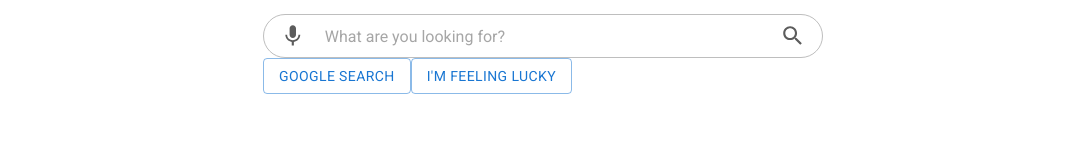
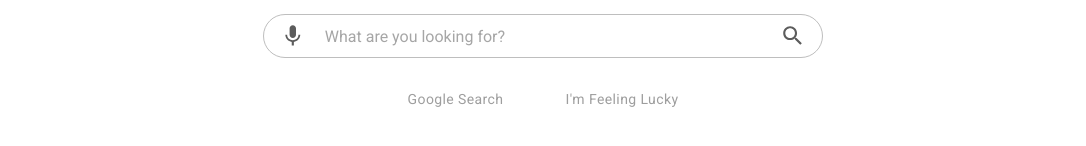
Before and after one commit to Molberda/google--clone, a React (Create React App) app: page / in a window 1280 px wide. Shown: the part 288-434 px from the top of the page, without its empty margins (97-1183 px from the left). Built offline with nearby package versions, Linux system fonts and the light colour scheme.

Commit message:
added css for the material ui btns

```diff
--- a/src/Components/SearchBar.css
+++ b/src/Components/SearchBar.css
@@ -10,7 +10,8 @@
   max-width: 560px;
 }
 
-.search__input:hover, .search__input:hover input{
+.search__input:hover,
+.search__input:hover input {
   background-color: rgb(249, 249, 249);
 }
 
@@ -32,6 +33,29 @@
   outline: none;
 }
 
-.search__input > input::placeholder{
+.search__input > input::placeholder {
   color: rgb(166, 166, 166);
 }
+
+.search__btns {
+  margin-top: 1.5em;
+  display: flex;
+  justify-content: center;
+  gap: 2em;
+}
+
+.search__btns button{
+    color: rgb(158, 158, 158);
+    border: none;
+    text-transform: none;
+    transition: all 300ms ease;
+}
+
+.search__btns button:hover{
+    font-size: .95em;
+    box-shadow: 0 1px 1px rgba(0, 0, 0, 0.1);
+    background-image: -webkit-linear-gradient(top, #f8f8f8, #f1f1f1);
+    background-color: #f8f8f8;
+    border: 1px solid #c6c6c6;
+    color: #222;
+}
```
Lines whose indentation alone changed are shown as unchanged.
